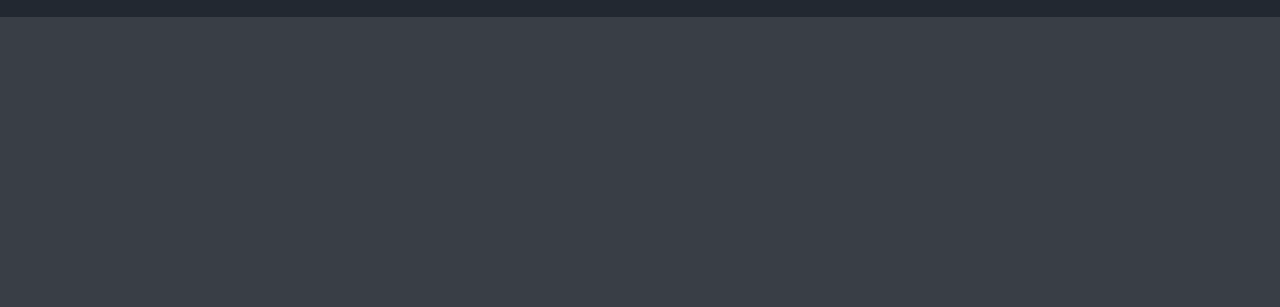
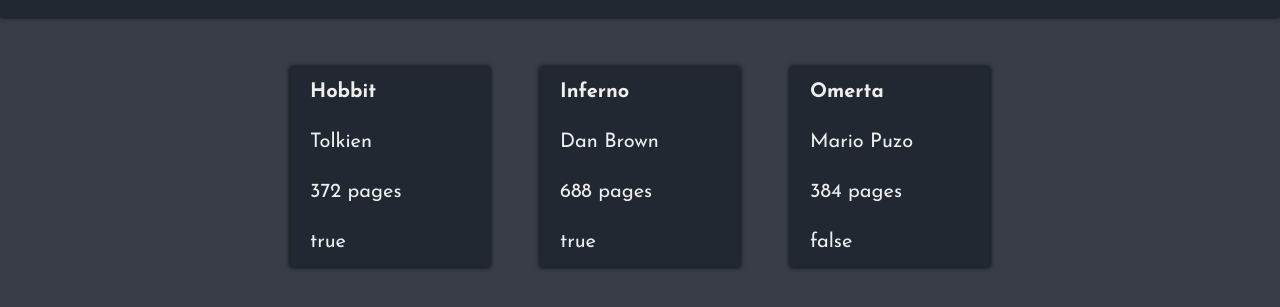
Before and after one commit to artur893/library, a plain HTML site: page index.html in a window 1280 px wide. Shown: the part 83-390 px from the top of the page. Drawn offline with Linux system fonts and the light colour scheme.

Commit message:
Book are now displayed on the screen

```diff
--- a/script.js
+++ b/script.js
@@ -0,0 +1,53 @@
+let myLibrary = []
+
+function Book(title, author, pages, readed) {
+    this.title = title
+    this.author = author
+    this.pages = pages
+    this.readed = readed
+    return { title, author, pages, readed }
+}
+
+function addToLibrary(title, author, pages, readed) {
+    const book = Book(title, author, pages, readed)
+    myLibrary.push(book)
+}
+
+
+
+
+addToLibrary("Hobbit", "Tolkien", 372, true)
+addToLibrary("Inferno", "Dan Brown", 688, true)
+addToLibrary("Omerta", "Mario Puzo", 384, false)
+
+
+
+
+console.log(myLibrary)
+
+
+
+
+function displayBook() {
+    for (i = 0; i < myLibrary.length; i++) {
+        const main = document.querySelector("main")
+        const div = document.createElement("div")
+        const pTitle = document.createElement("p")
+        const pAuthor = document.createElement("p")
+        const pPages = document.createElement("p")
+        const pReaded = document.createElement("p")
+        main.appendChild(div)
+        pTitle.classList.add("title")
+        pTitle.textContent = myLibrary[i].title
+        div.appendChild(pTitle)
+        pAuthor.textContent = myLibrary[i].author
+        div.appendChild(pAuthor)
+        pPages.textContent = myLibrary[i].pages + " pages"
+        div.appendChild(pPages)
+        pReaded.textContent = myLibrary[i].readed
+        div.appendChild(pReaded)
+    }
+}
+
+displayBook()
+// div.textContent = myLibrary[i].title + myLibrary[i].author + myLibrary[i].pages + myLibrary[i].readed
--- a/styles.css
+++ b/styles.css
@@ -13,6 +13,8 @@
     background-color: var(--dark);
     width: 100vw;
     height: 100px;
+    margin-bottom: 50px;
+    box-shadow: 0 0 5px black;
 }
 
 h1 {
@@ -22,3 +24,28 @@
     padding-left: 20vw;
 
 }
+
+main {
+    display: grid;
+    grid-template-columns: repeat(3, 200px);
+    grid-template-rows: 200px;
+    justify-content: center;
+    align-items: center;
+    gap: 50px;
+}
+
+div {
+    height: 100%;
+    background-color: var(--dark);
+    display: grid;
+    align-items: center;
+    box-shadow: 0 0 5px black;
+}
+
+p {
+    margin-left: 20px;
+}
+
+.title {
+    font-weight: 700;
+}
```
